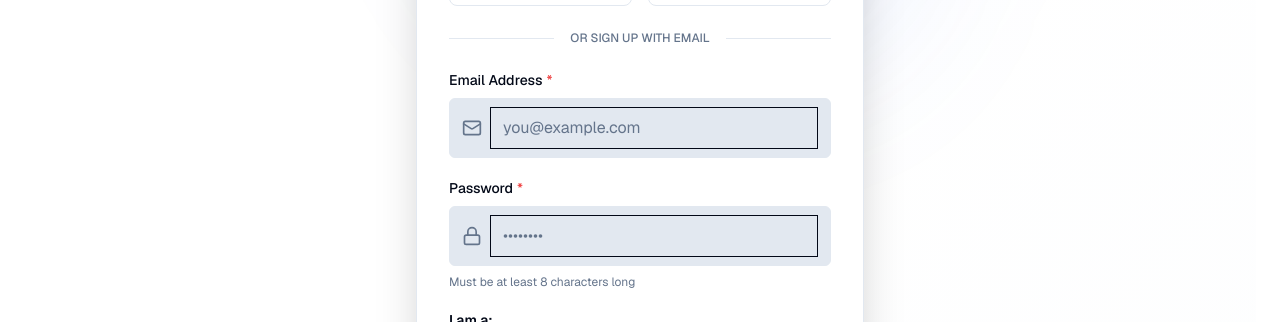
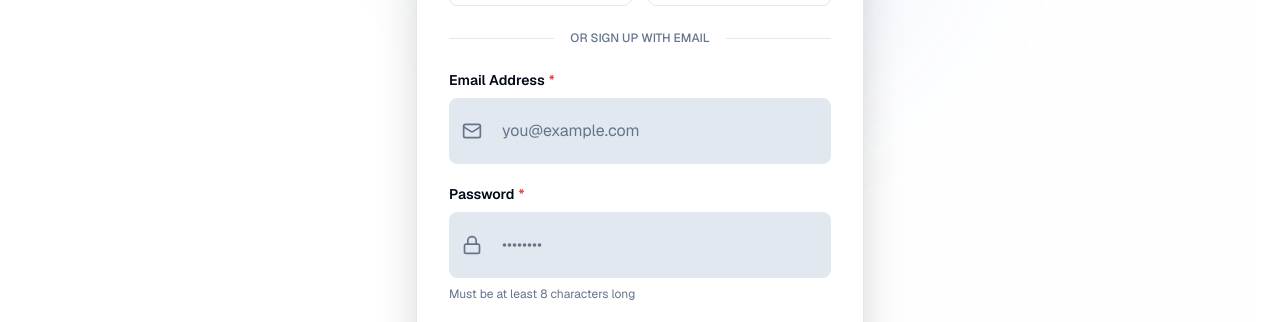
Before and after one commit to Sandesh225/job_board, a Next.js app: page /register in a window 1280 px wide. Shown: the part 478-800 px from the top of the page. Built offline with nearby package versions, Linux system fonts and the light colour scheme; no server answers.

Commit message:
ui: refine specialized SaaS input component styling

```diff
--- a/components/input-saas.tsx
+++ b/components/input-saas.tsx
@@ -1,16 +1,14 @@
-'use client'
+"use client";
 
-import React from "react"
+import React from "react";
+import { forwardRef } from "react";
+import { cn } from "@/lib/utils";
 
-import { forwardRef } from 'react'
-import { cn } from '@/lib/utils'
-
-export interface InputProps
-  extends React.InputHTMLAttributes<HTMLInputElement> {
-  label?: string
-  error?: string
-  icon?: React.ReactNode
-  helper?: string
+export interface InputProps extends React.InputHTMLAttributes<HTMLInputElement> {
+  label?: string;
+  error?: string;
+  icon?: React.ReactNode;
+  helper?: string;
 }
 
 const Input = forwardRef<HTMLInputElement, InputProps>(
@@ -21,29 +19,30 @@ const Input = forwardRef<HTMLInputElement, InputProps>(
       error,
       icon,
       helper,
-      type = 'text',
+      type = "text",
       disabled,
       ...props
     },
-    ref
+    ref,
   ) => {
-    const hasError = error && error.length > 0
+    const hasError = error && error.length > 0;
 
     return (
       <div className="w-full space-y-2">
         {label && (
-          <label className="block text-sm font-medium text-foreground">
+          <label className="block text-sm font-semibold text-foreground">
             {label}
             {props.required && <span className="ml-1 text-destructive">*</span>}
           </label>
         )}
         <div
           className={cn(
-            'flex items-center gap-2 rounded-md border border-input bg-input px-3 py-2 text-base outline-none transition-all focus-within:border-primary focus-within:ring-2 focus-within:ring-primary/20',
+            "flex items-center gap-2 rounded-lg border bg-input px-3 py-3 text-base outline-none transition-all duration-200",
+            "border-border focus-within:border-primary focus-within:ring-2 focus-within:ring-primary/20",
             hasError &&
-              'border-destructive focus-within:ring-destructive/20 focus-within:border-destructive',
-            disabled && 'opacity-50 cursor-not-allowed',
-            className
+              "border-destructive focus-within:ring-destructive/20 focus-within:border-destructive",
+            disabled && "opacity-50 cursor-not-allowed",
+            className,
           )}
         >
           {icon && (
@@ -55,15 +54,18 @@ const Input = forwardRef<HTMLInputElement, InputProps>(
             type={type}
             disabled={disabled}
             ref={ref}
-            className="w-full bg-transparent outline-none text-foreground placeholder:text-muted-foreground disabled:opacity-50 disabled:cursor-not-allowed"
+            className={cn(
+              "w-full bg-transparent outline-none border-none focus:ring-0 text-foreground placeholder:text-muted-foreground",
+              "disabled:opacity-50 disabled:cursor-not-allowed",
+            )}
             {...props}
           />
         </div>
         {helper && !hasError && (
-          <p className="text-xs text-muted-foreground">{helper}</p>
+          <p className="text-xs text-muted-foreground mt-1">{helper}</p>
         )}
         {hasError && (
-          <p className="text-xs text-destructive flex items-center gap-1">
+          <p className="text-xs text-destructive flex items-center gap-1 mt-1">
             <svg
               className="h-3.5 w-3.5"
               fill="currentColor"
@@ -79,10 +81,10 @@ const Input = forwardRef<HTMLInputElement, InputProps>(
           </p>
         )}
       </div>
-    )
-  }
-)
+    );
+  },
+);
 
-Input.displayName = 'Input'
+Input.displayName = "Input";
 
-export { Input }
+export { Input };
```
